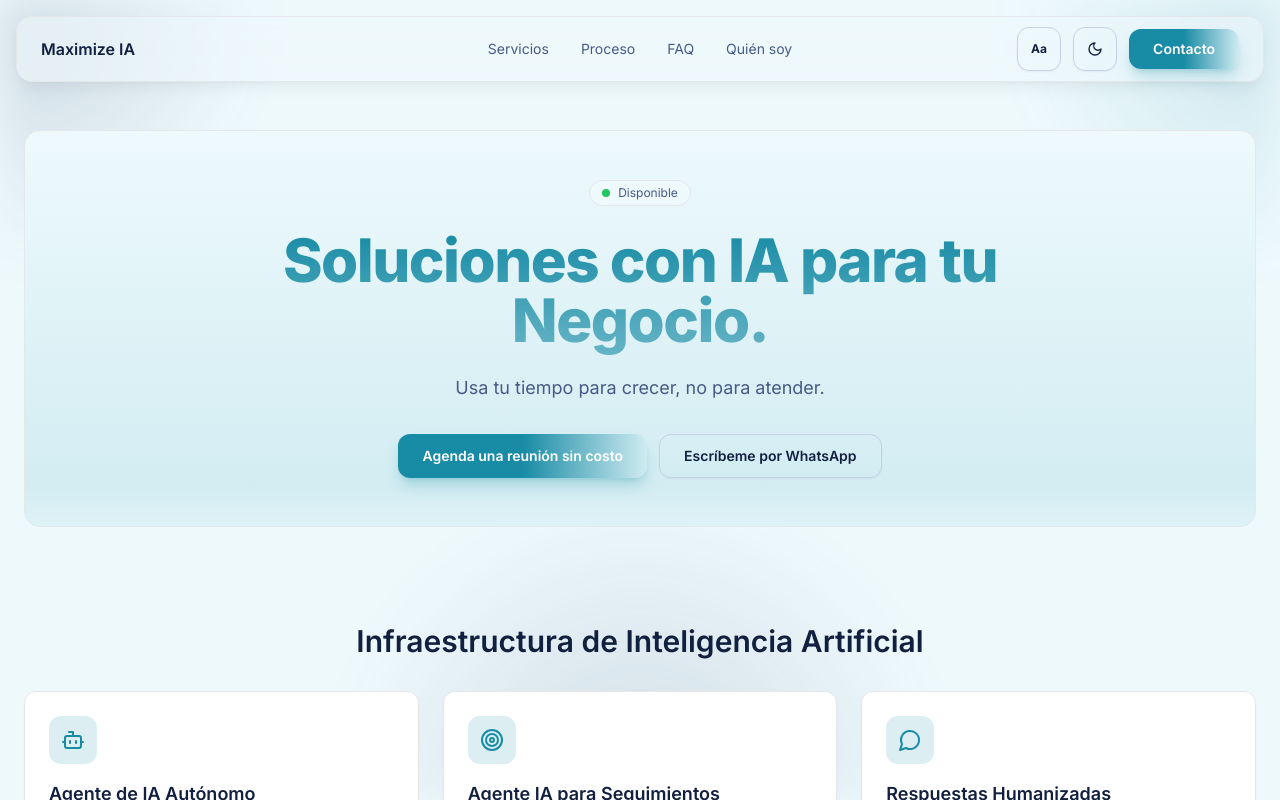
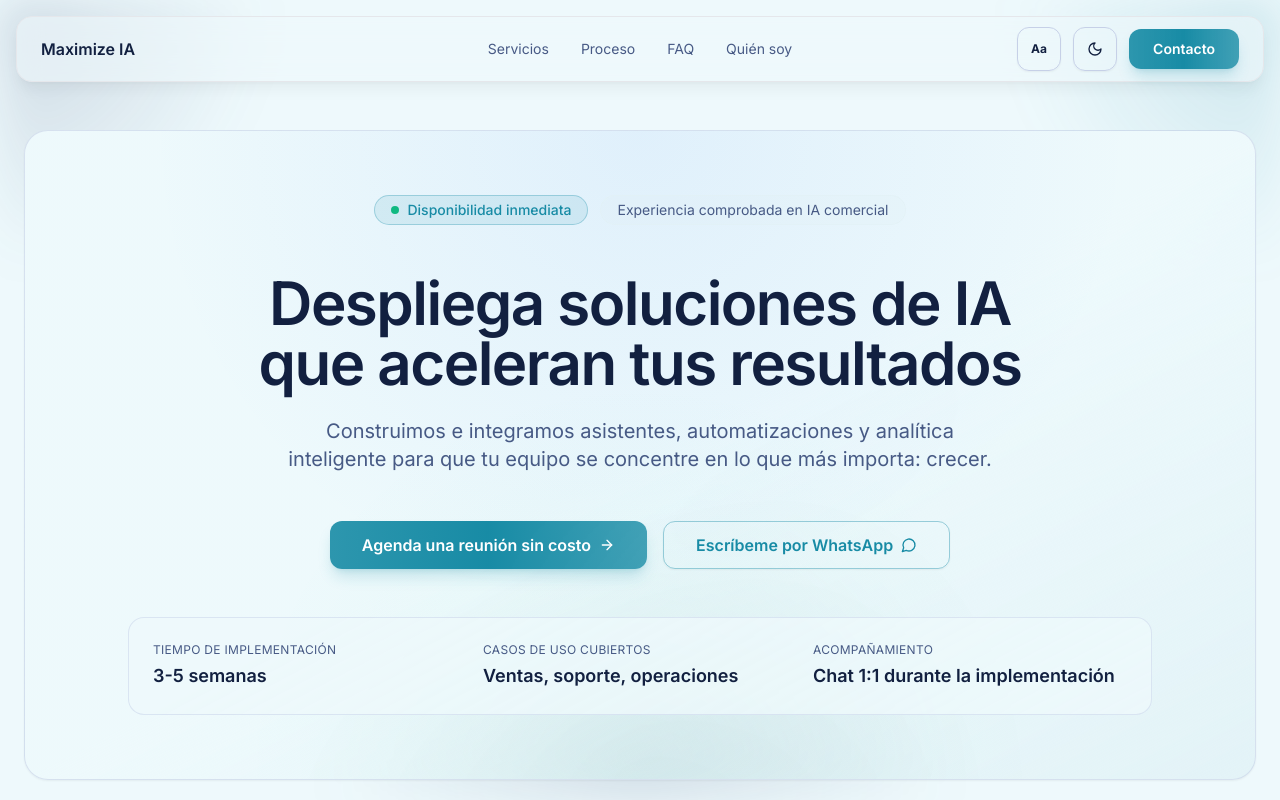
Before and after one commit to maximodip/maximize-ai-website, a Next.js app: page / in a window 1280 px wide. Shown: the top 800 px of the page. Built offline with nearby package versions, Linux system fonts and the light colour scheme.

Commit message:
Refactor HeroSection component with updated layout, improved styles, and enhanced content for better user engagement and clarity

```diff
--- a/src/components/sections/hero-section.tsx
+++ b/src/components/sections/hero-section.tsx
@@ -1,47 +1,99 @@
 import Link from "next/link";
+import { ArrowRight, MessageCircle } from "lucide-react";
+
 import { buttonVariants } from "@/components/ui/button";
 import { cn } from "@/lib/utils";
 
 export const HeroSection = () => {
   return (
-    <section className="relative isolate overflow-hidden rounded-2xl border bg-gradient-to-b from-background to-accent p-8 md:p-12 mt-12 md:mt-16 animate-in fade-in slide-in-from-bottom-4 duration-700">
-      <div className="mx-auto max-w-3xl text-center">
-        <div className="inline-flex items-center gap-2 rounded-full border bg-background px-3 py-1 text-xs text-muted-foreground">
-          <span className="inline-block h-2 w-2 rounded-full bg-green-500" />
-          Disponible
+    <section className="relative isolate mt-12 rounded-3xl border border-border/60 bg-gradient-to-br from-background via-background to-primary/5 px-6 py-12 shadow-sm md:mt-16 md:px-12 md:py-16 animate-in fade-in slide-in-from-bottom-4 duration-700">
+      <div className="pointer-events-none absolute inset-0 -z-10 bg-[radial-gradient(circle_at_top,_rgba(59,130,246,0.08),_transparent_55%)]" />
+      <div className="pointer-events-none absolute inset-0 -z-10 bg-[radial-gradient(circle_at_bottom,_rgba(16,185,129,0.05),_transparent_45%)]" />
+
+      <div className="relative mx-auto flex max-w-5xl flex-col items-center gap-12 text-center">
+        <div className="flex flex-wrap items-center justify-center gap-3 text-sm">
+          <span className="inline-flex items-center gap-2 rounded-full border border-primary/30 bg-primary/10 px-4 py-1 font-medium text-primary">
+            <span className="inline-block h-2 w-2 rounded-full bg-emerald-500" />
+            Disponibilidad inmediata
+          </span>
+          <span className="inline-flex items-center gap-2 rounded-full border border-muted/60 bg-muted/20 px-4 py-1 text-muted-foreground">
+            Experiencia comprobada en IA comercial
+          </span>
         </div>
-        <h1 className="mt-6 text-4xl sm:text-5xl md:text-6xl font-extrabold tracking-tight leading-relaxed bg-gradient-to-b from-primary to-primary/60 bg-clip-text text-transparent pb-2">
-          Soluciones con IA para tu Negocio.
-        </h1>
-        <p className="mt-4 text-lg text-muted-foreground">
-          Usa tu tiempo para crecer, no para atender.
-        </p>
-        <div className="mt-8 flex flex-col items-center gap-3 sm:flex-row sm:justify-center">
+
+        <div className="space-y-6">
+          <h1 className="text-balance text-4xl font-semibold tracking-tight text-foreground sm:text-5xl md:text-6xl">
+            Despliega soluciones de IA que aceleran tus resultados
+          </h1>
+          <p className="mx-auto max-w-3xl text-balance text-lg text-muted-foreground md:text-xl">
+            Construimos e integramos asistentes, automatizaciones y analítica
+            inteligente para que tu equipo se concentre en lo que más importa:
+            crecer.
+          </p>
+        </div>
+
+        <div className="flex w-full flex-col items-center justify-center gap-3 sm:flex-row sm:gap-4">
           <Link
             href="https://calendly.com/maximodipaparicio/30min"
             target="_blank"
             rel="noreferrer"
             className={cn(
-              buttonVariants({}),
-              "w-full sm:w-auto hover:scale-105 active:scale-95"
+              buttonVariants({ size: "lg" }),
+              "group w-full sm:w-auto"
             )}
           >
-            Agenda una reunión sin costo
+            <span className="inline-flex items-center gap-2">
+              Agenda una reunión sin costo
+              <ArrowRight
+                className="h-4 w-4 transition-transform duration-200 group-hover:translate-x-1"
+                aria-hidden="true"
+              />
+            </span>
           </Link>
           <Link
-            href="https://wa.me/5493814057449?text=Hola%20Máximo%20quiero%20implementar%20una%20infraestructura%20de%20IA%20en%20mi%20empresa"
+            href="https://api.whatsapp.com/send?phone=5493816708372&text=Hola%20Máximo%20quiero%20implementar%20una%20infraestructura%20de%20IA%20en%20mi%20empresa"
             target="_blank"
             rel="noreferrer"
             className={cn(
-              buttonVariants({ variant: "outline" }),
-              "w-full sm:w-auto"
+              buttonVariants({ variant: "outline", size: "lg" }),
+              "group w-full border-primary/40 text-primary transition-colors hover:border-primary hover:bg-primary/10 sm:w-auto"
             )}
           >
-            Escríbeme por WhatsApp
+            <span className="inline-flex items-center gap-2">
+              Escríbeme por WhatsApp
+              <MessageCircle
+                className="h-4 w-4 transition-transform duration-200 group-hover:-translate-y-0.5"
+                aria-hidden="true"
+              />
+            </span>
           </Link>
         </div>
+
+        <div className="grid w-full gap-4 rounded-2xl border border-border/50 bg-background/80 p-6 text-left sm:grid-cols-3">
+          <div className="space-y-1">
+            <p className="text-xs uppercase tracking-wide text-muted-foreground">
+              Tiempo de implementación
+            </p>
+            <p className="text-lg font-semibold">3-5 semanas</p>
+          </div>
+          <div className="space-y-1">
+            <p className="text-xs uppercase tracking-wide text-muted-foreground">
+              Casos de uso cubiertos
+            </p>
+            <p className="text-lg font-semibold">
+              Ventas, soporte, operaciones
+            </p>
+          </div>
+          <div className="space-y-1">
+            <p className="text-xs uppercase tracking-wide text-muted-foreground">
+              Acompañamiento
+            </p>
+            <p className="text-lg font-semibold">
+              Chat 1:1 durante la implementación
+            </p>
+          </div>
+        </div>
       </div>
-      <div className="pointer-events-none absolute inset-x-0 -bottom-10 h-20 bg-gradient-to-t from-background to-transparent" />
     </section>
   );
 };
--- a/src/components/ui/button.tsx
+++ b/src/components/ui/button.tsx
@@ -8,9 +8,9 @@ const buttonVariants = cva(
     variants: {
       variant: {
         default:
-          "bg-gradient-to-r from-primary via-primary to-accent text-primary-foreground shadow-lg shadow-primary/25 hover:scale-[1.015] active:scale-[0.985] before:absolute before:inset-0 before:bg-gradient-to-r before:from-white/25 before:via-transparent before:to-transparent before:opacity-0 hover:before:opacity-100 before:transition-all before:duration-700 before:ease-[cubic-bezier(0.25,0.46,0.45,0.94)]",
+          "bg-gradient-to-r from-primary/90 via-primary to-primary/80 text-primary-foreground shadow-lg shadow-primary/20 hover:scale-[1.015] active:scale-[0.985] before:absolute before:inset-0 before:bg-gradient-to-r before:from-white/15 before:via-transparent before:to-transparent before:opacity-0 hover:before:opacity-100 before:transition-all before:duration-700 before:ease-[cubic-bezier(0.25,0.46,0.45,0.94)] dark:from-primary dark:via-primary dark:to-accent dark:shadow-primary/25",
         secondary:
-          "bg-gradient-to-r from-secondary to-accent text-secondary-foreground shadow-md hover:scale-[1.015] active:scale-[0.985] transition-all duration-400 ease-[cubic-bezier(0.34,1.56,0.64,1)]",
+          "bg-gradient-to-r from-secondary/90 to-accent/80 text-secondary-foreground shadow-md hover:scale-[1.015] active:scale-[0.985] transition-all duration-400 ease-[cubic-bezier(0.34,1.56,0.64,1)] dark:from-secondary dark:to-accent",
         outline:
           "border border-input bg-transparent hover:bg-accent hover:text-accent-foreground hover:border-accent shadow-sm hover:scale-[1.015] active:scale-[0.985] transition-all duration-400 ease-[cubic-bezier(0.34,1.56,0.64,1)]",
         ghost:
```
